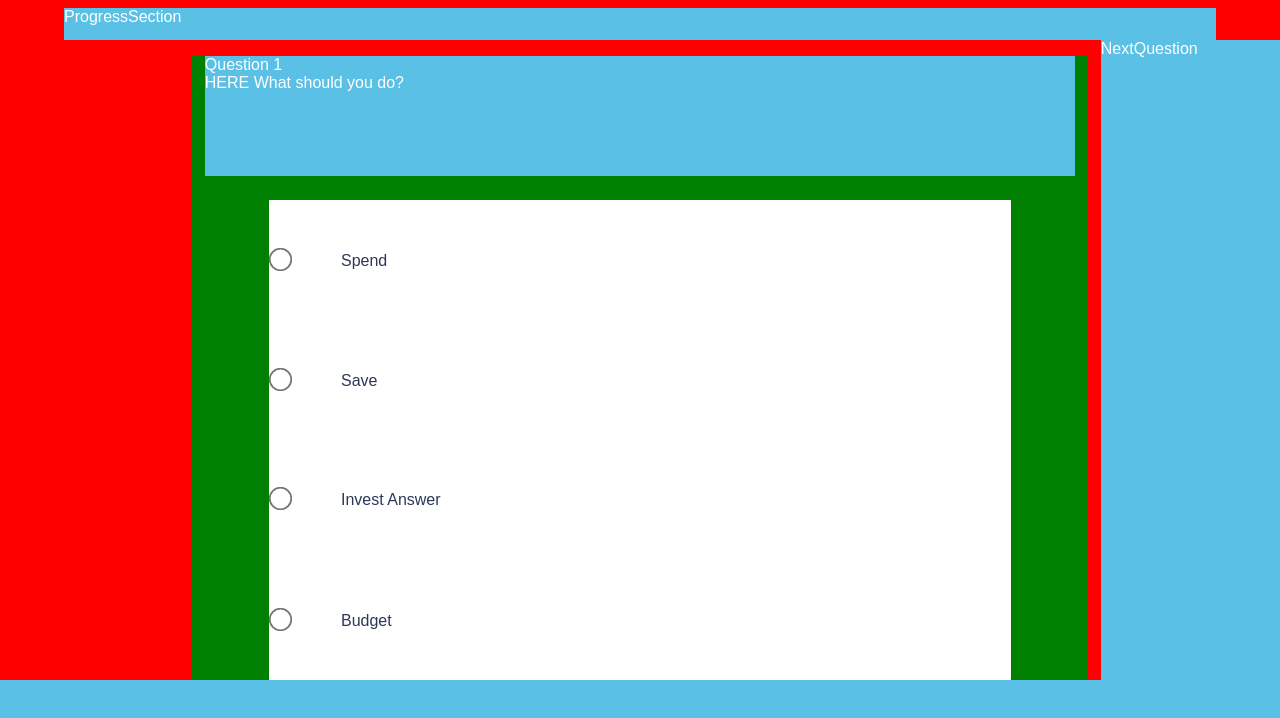
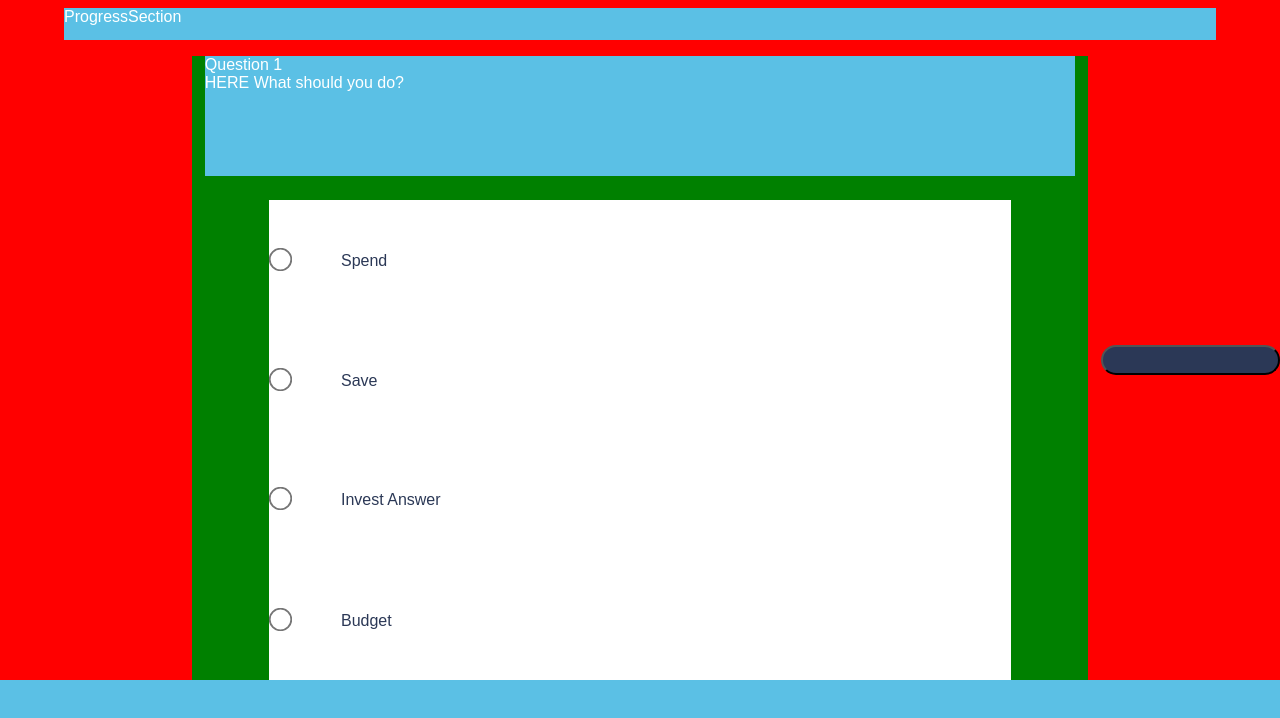
Before and after one commit to janusshanp/financial-wellness-app, a React (Create React App) app: page /quiz in a window 1280 px wide. Shown: the top 718 px of the page. Built offline with nearby package versions, Linux system fonts and the light colour scheme; the HTML template or start-up script is replaced by a standard one.

Commit message:
Next question will clear saved radio button states and go to next question in list.

```diff
--- a/src/components/QuizComponents/NextQuestion/NextQuestion.css
+++ b/src/components/QuizComponents/NextQuestion/NextQuestion.css
@@ -0,0 +1,16 @@
+.next-question-btn{
+  /* border-radius: 50%; */
+  width: 100%;
+  font-size: 4vw;
+  padding:1vw;
+  background-color: #2B3856;
+  font-weight: 700;
+  border-radius: 20px;
+
+}
+.next-question{
+  display:flex;
+  align-items: center;
+  justify-content: center;
+  background:none;
+}
--- a/src/components/QuizComponents/NextQuestion/NextQuestion.jsx
+++ b/src/components/QuizComponents/NextQuestion/NextQuestion.jsx
@@ -1,8 +1,39 @@
+import { useEffect, useState } from 'react';
 import './NextQuestion.css'
 
-function NextQuestion() {
+function NextQuestion({questions, currentQuestion, setCurrentQuestion, options, setOptions, numberOfQuestions, checkOrNext, setCheckOrNext, nextOrContinue, setNextOrContinue,radioBtnValue, setRadioBtnValue, selectedRadioButtonEvent, setSelectedRadioButtonEvent, correctAnswerRef, explanationVisibility, setExplanationVisibility}) {
+  const [disabledState, setDisabledState] = useState(false)
+  useEffect(()=>{
+    console.log('questions NULLL', questions);
+  },[currentQuestion,disabledState]);
+
+  //next question button functionality
+ function next(){
+   //styling removed from components
+   setExplanationVisibility('hidden')
+   selectedRadioButtonEvent.checked=false;
+   selectedRadioButtonEvent.parentElement.style.border=""
+   selectedRadioButtonEvent.parentElement.style.opacity="1";
+   correctAnswerRef.current.style.border="";
+   if (nextOrContinue ==="Continue"){
+     console.log('CONTINUE TO LESSON PATH!')
+     return
+   }
+
+   if(currentQuestion+1 === numberOfQuestions){
+     console.log('disable button')
+     setDisabledState(true)
+     //potentially results page
+     setCheckOrNext('check')
+     return
+    }
+    setCurrentQuestion(currentQuestion+1)
+    setRadioBtnValue(null)
+    setCheckOrNext('check')
+  }
   return (
-    <div className="next-question">NextQuestion</div>
+    <div className="next-question">
+      <button disabled={disabledState} onClick={next} className="next-question-btn">{nextOrContinue}</button>	</div>
   )
 }
 
```
